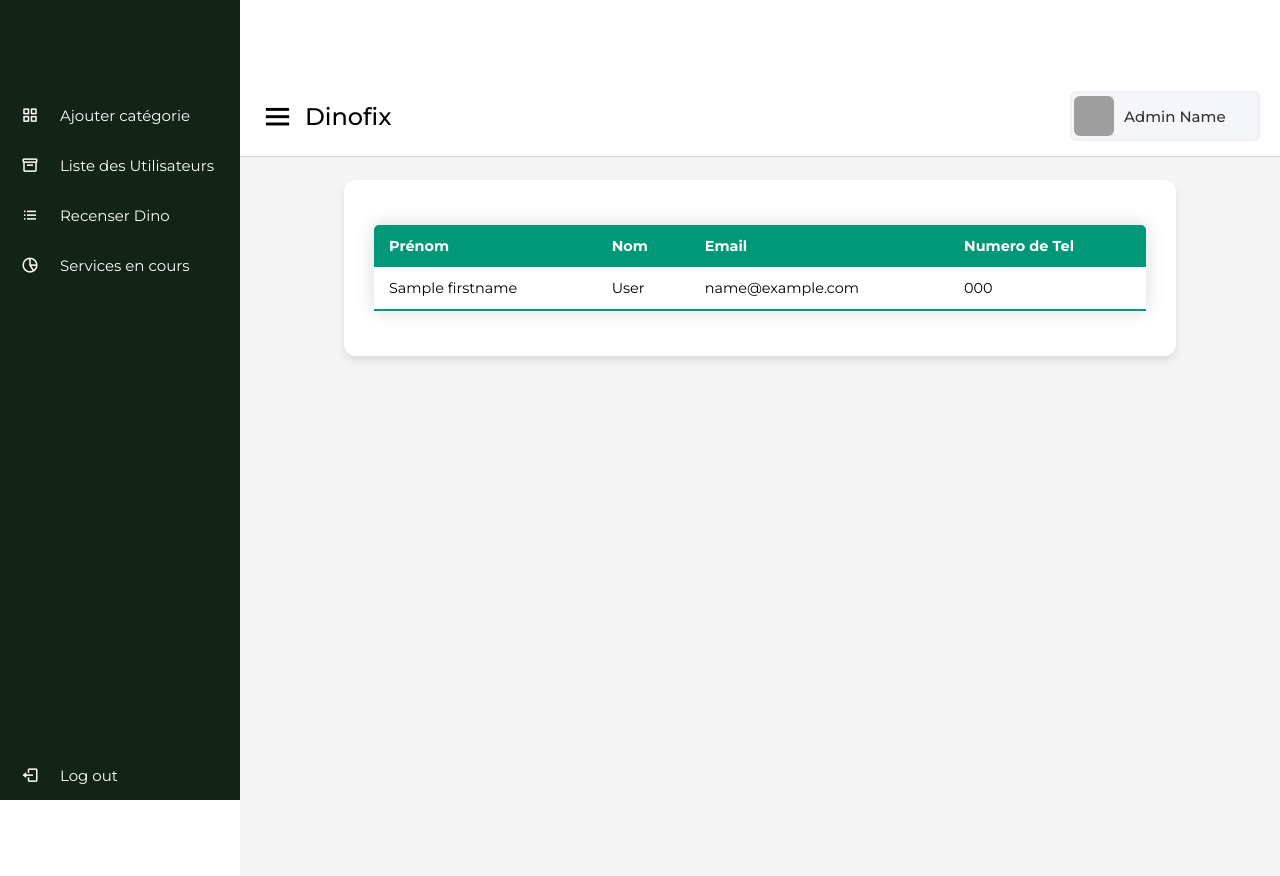
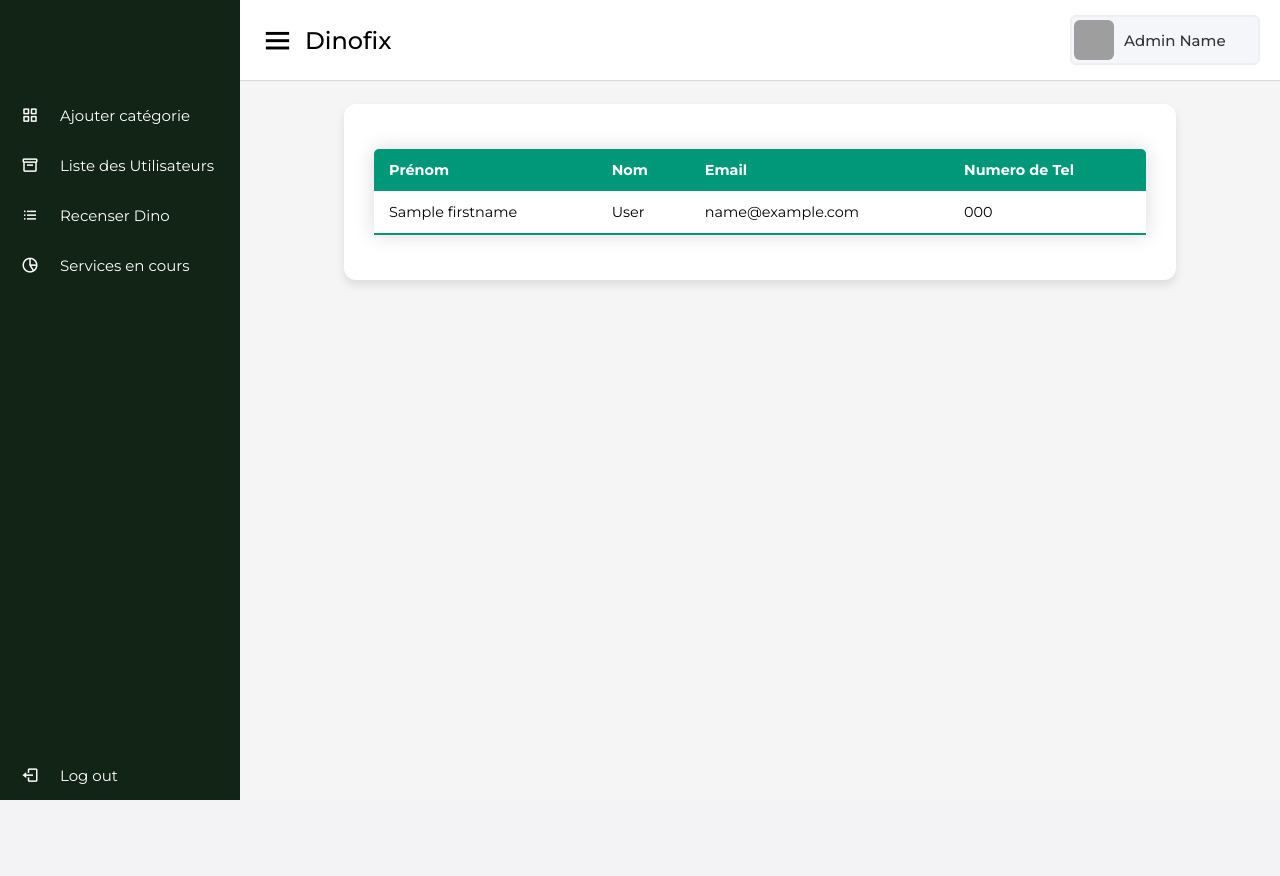
Before and after one commit to maheryy/dinofix, a Symfony app: template templates/admin/user_list/admin.html.twig in a window 1280 px wide. After the commit the page ends 800 px from the top, so only its background shows below. Run offline with Twig, Linux system fonts and the light colour scheme; the template is opened without the code that fills it: most values are stand-ins (such as "Sample title", 1, 10 or a date in 2020); style sheets or scripts are compiled from the project's sources; some libraries are stand-ins or nearby versions; grey boxes are pictures that could not be loaded.

Commit message:
fix: bug navbar fixed

```diff
--- a/templates/admin/layout/_header.html.twig
+++ b/templates/admin/layout/_header.html.twig
@@ -1,4 +1,3 @@
-<header>
     <div class="sidebar">
         <div class="logo-details">
 
@@ -37,21 +36,3 @@
             </li>
         </ul>
     </div>
-
-    <nav class="header-nav">
-        <ul class="header-nav-list">
-            <li class="header-nav-item">
-                <a href="{{ path('user_list') }}">Liste des Utilisateurs</a>
-            </li>
-            <li class="header-nav-item">
-                <a href="{{ path('addCategory') }}">Créer Catégorie</a>
-            </li>
-            <li class="header-nav-item">
-                <a href="{{ path('addDino') }}">Créer Dino</a>
-            </li>
-            <li class="header-nav-item">
-                <a href="{{ path('service_index') }}">Liste des services en cours</a>
-            </li>
-        </ul>
-    </nav>
-</header>
```
